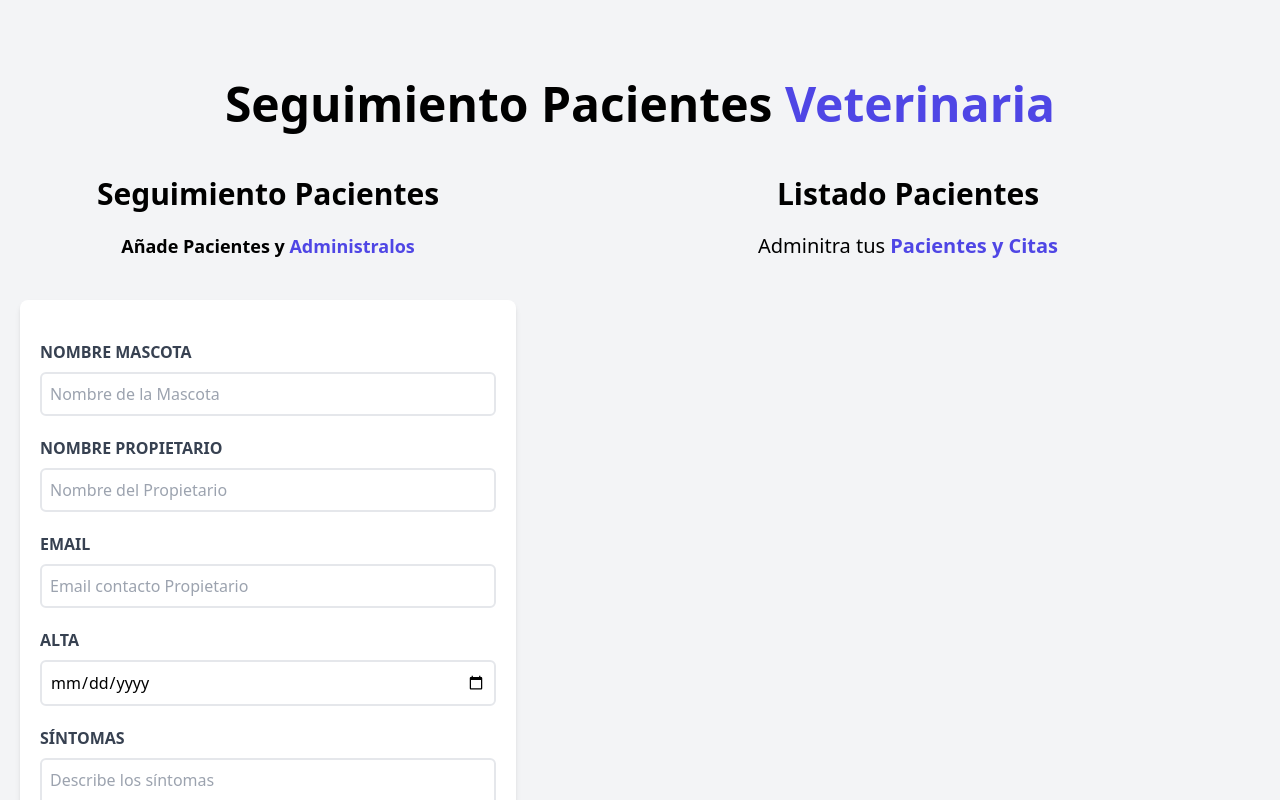
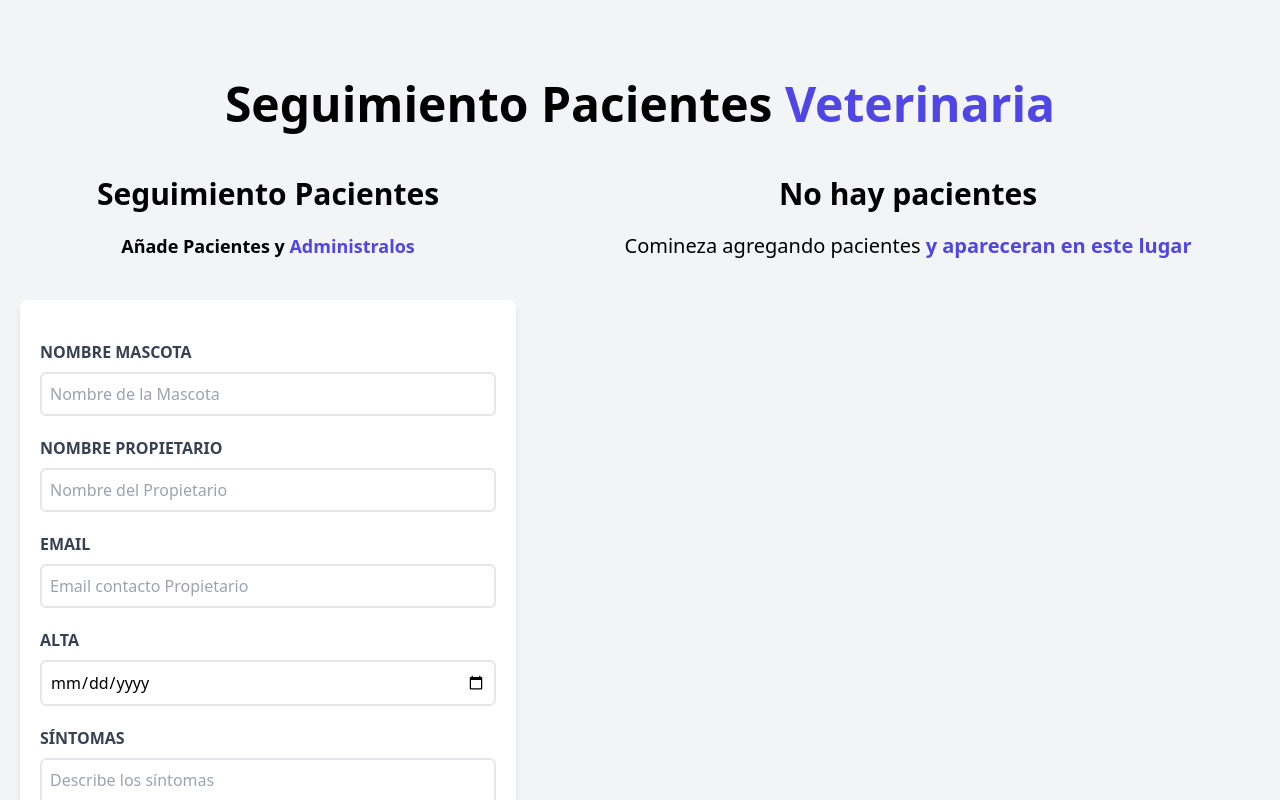
Before and after one commit to borismg04/Admin-Pacientes, a React (Vite) app: page / in a window 1280 px wide. Shown: the top 800 px of the page. Built offline with nearby package versions, Linux system fonts and the light colour scheme.

Commit message:
listado de pacientes

```diff
--- a/src/components/ListadoPacientes.jsx
+++ b/src/components/ListadoPacientes.jsx
@@ -1,23 +1,31 @@
-import Paciente from './Paciente';
+import Paciente from "./Paciente";
 
-const ListadoPacientes = ({pacientes}) => {
-
+const ListadoPacientes = ({ pacientes }) => {
   return (
     <div className="md:w-1/2 lg:w-3/5 md:h-screen overflow-y-scroll">
-      <h2 className="font-black text-3xl text-center">Listado Pacientes</h2>
-      <p className="text-xl mt-5 mb-10 text-center">
-        Adminitra tus {" "}
-        <span className="text-indigo-600 font-bold">Pacientes y Citas</span>
-      </p>
+      {pacientes && pacientes.length ? (
+        <>
+          <h2 className="font-black text-3xl text-center">Listado Pacientes</h2>
+          <p className="text-xl mt-5 mb-10 text-center">
+            Adminitra tus{" "}
+            <span className="text-indigo-600 font-bold">Pacientes y Citas</span>
+          </p>
 
-      {pacientes.map(paciente => (
-        <Paciente
-          key={paciente.id}
-          paciente={paciente}
-        />
-      ))}
+          {pacientes.map((paciente) => (
+            <Paciente key={paciente.id} paciente={paciente} />
+          ))}
+        </>
+      ) : (
+        <>
+        <h2 className="font-black text-3xl text-center">No hay pacientes</h2>
+          <p className="text-xl mt-5 mb-10 text-center">
+            Comineza agregando pacientes{" "}
+            <span className="text-indigo-600 font-bold">y apareceran en este lugar</span>
+          </p>
+        </>
+      )}
     </div>
-  )
-}
+  );
+};
 
-export default ListadoPacientes
+export default ListadoPacientes;
```
